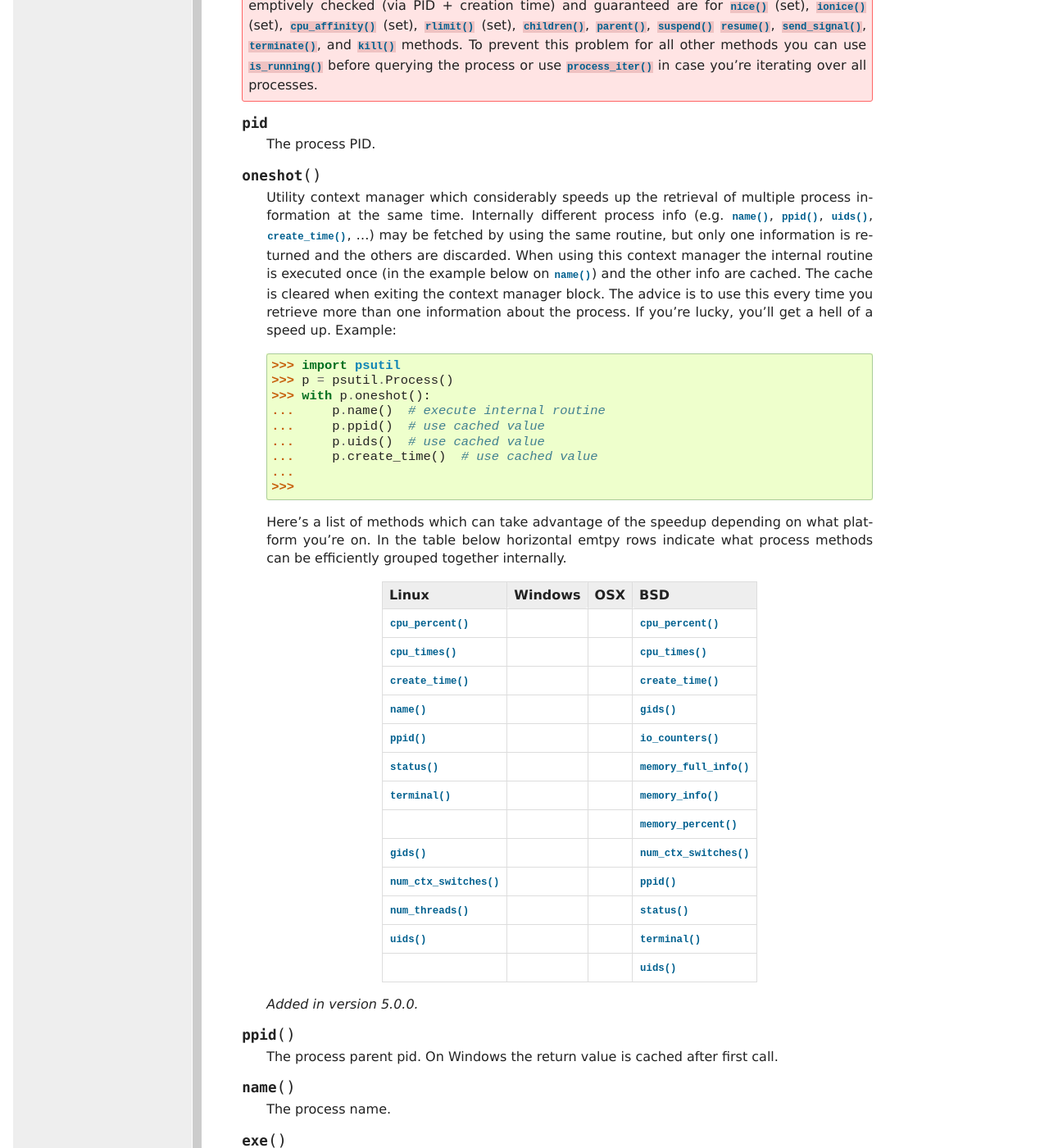
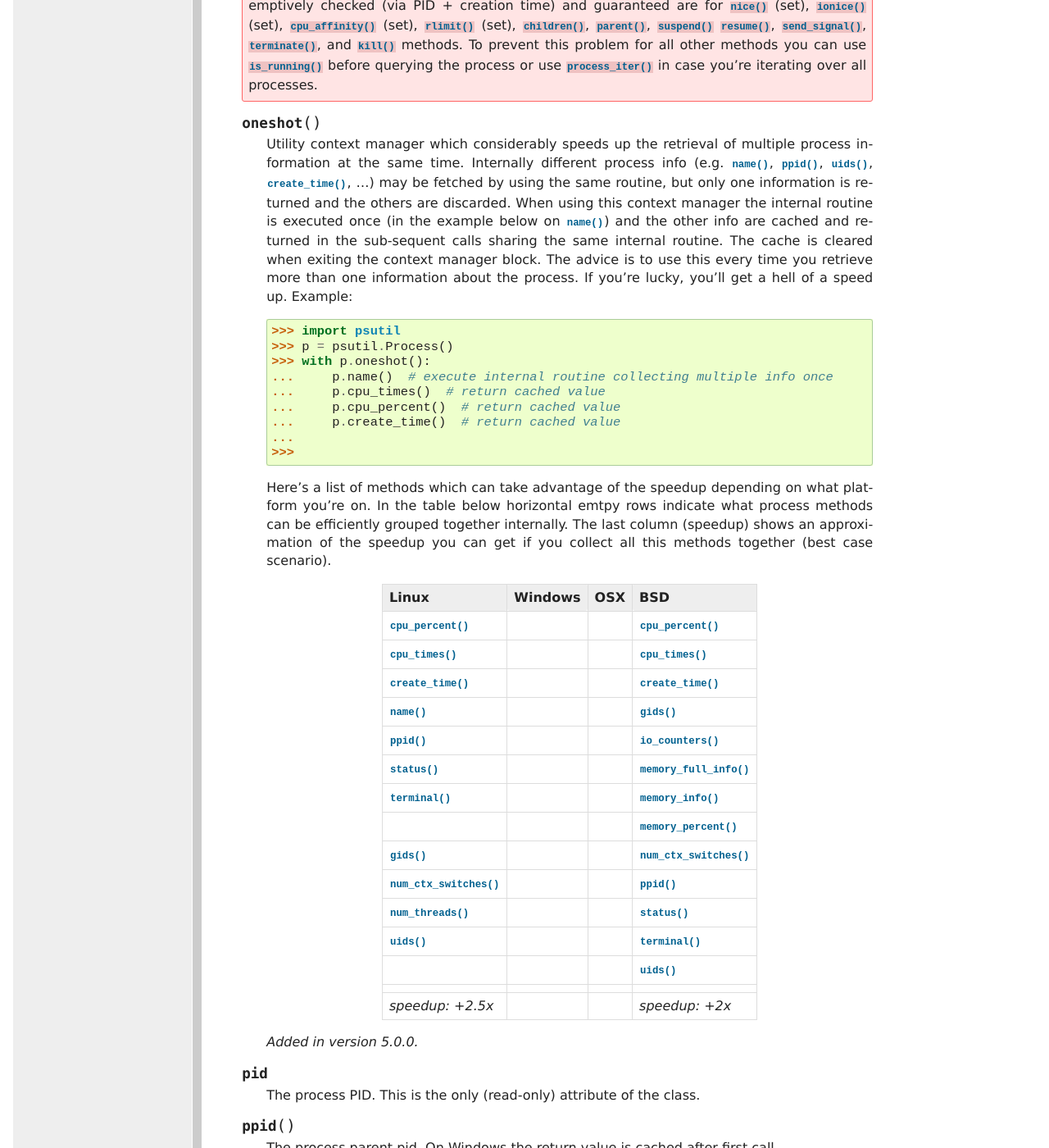
Before and after one commit to giampaolo/psutil, a Sphinx documentation site: the page built from docs/index.rst, in a window 1280 px wide and 1400 px high, scrolled down 11764 px. Shown: the whole window at 82% size. Built offline with Sphinx 7.4.7, drawn with Linux system fonts in a browser that asks for light colours; formulas are drawn with MathJax 3.

Commit message:
update doc

```diff
--- a/docs/index.rst
+++ b/docs/index.rst
@@ -758,7 +754,8 @@ Process class
     :meth:`uids`, :meth:`create_time`, ...) may be fetched by using the same
     routine, but only one information is returned and the others are discarded.
     When using this context manager the internal routine is executed once (in
-    the example below on :meth:`name()`) and the other info are cached.
+    the example below on :meth:`name()`) and the other info are cached and
+    returned in the sub-sequent calls sharing the same internal routine.
     The cache is cleared when exiting the context manager block.
     The advice is to use this every time you retrieve more than one information
     about the process. If you're lucky, you'll get a hell of a speed up.
@@ -767,10 +764,10 @@ Process class
     >>> import psutil
     >>> p = psutil.Process()
     >>> with p.oneshot():
-    ...     p.name()  # execute internal routine
-    ...     p.ppid()  # use cached value
-    ...     p.uids()  # use cached value
-    ...     p.create_time()  # use cached value
+    ...     p.name()  # execute internal routine collecting multiple info once
+    ...     p.cpu_times()  # return cached value
+    ...     p.cpu_percent()  # return cached value
+    ...     p.create_time()  # return cached value
     ...
     >>>
 
@@ -778,6 +775,8 @@ Process class
     on what platform you're on.
     In the table below horizontal emtpy rows indicate what process methods can
     be efficiently grouped together internally.
+    The last column (speedup) shows an approximation of the speedup you can get
+    if you collect all this methods together (best case scenario).
 
     +------------------------------+-------------+-------+------------------------------+
     | Linux                        | Windows     | OSX   | BSD                          |
@@ -808,8 +807,15 @@ Process class
     +------------------------------+-------------+-------+------------------------------+
     |                              |             |       | :meth:`uids`                 |
     +------------------------------+-------------+-------+------------------------------+
+    +------------------------------+-------------+-------+------------------------------+
+    | *speedup: +2.5x*             |             |       | *speedup: +2x*               |
+    +------------------------------+-------------+-------+------------------------------+
 
     .. versionadded:: 5.0.0
+
+  .. attribute:: pid
+
+    The process PID. This is the only (read-only) attribute of the class.
 
   .. method:: ppid()
 
```
Also changed, not shown: other parts of docs/index.rst (+0 -4 lines).
